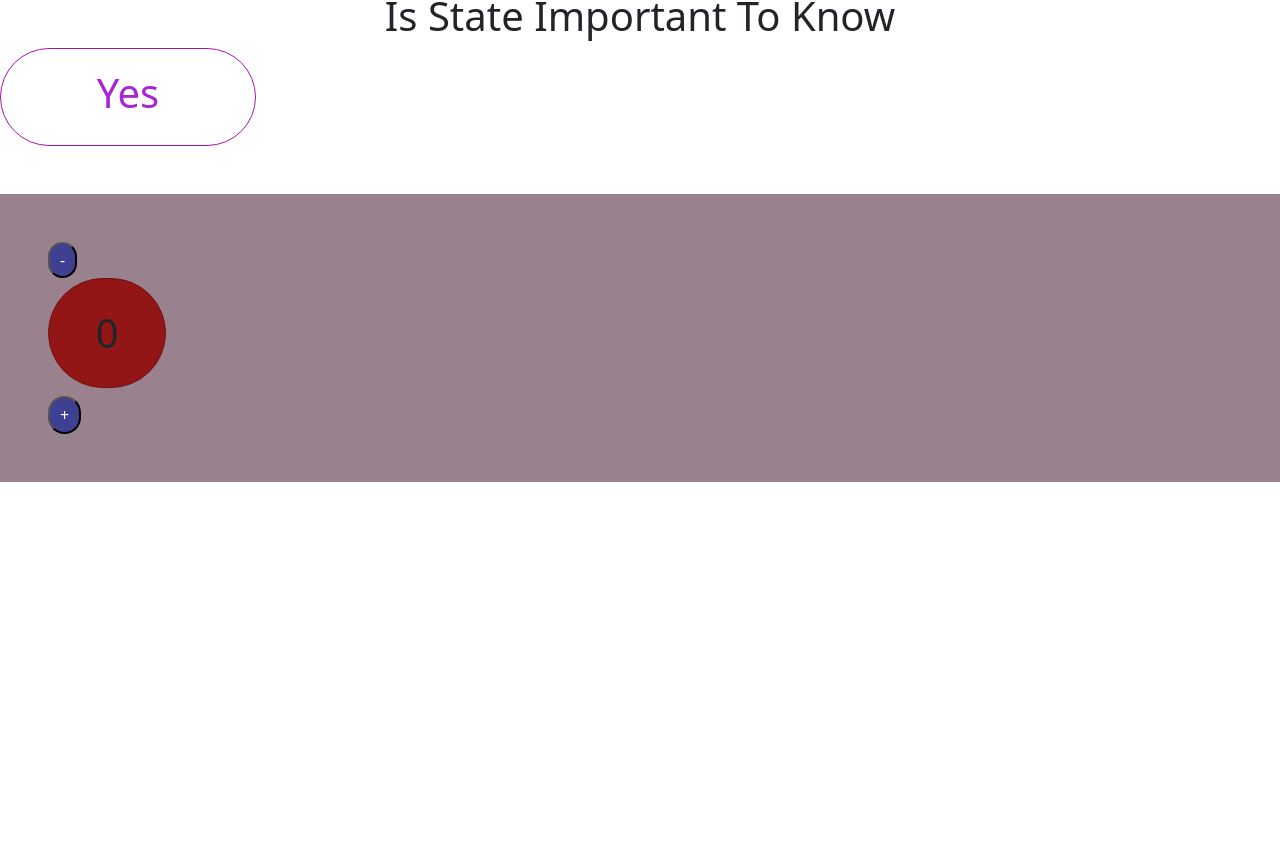
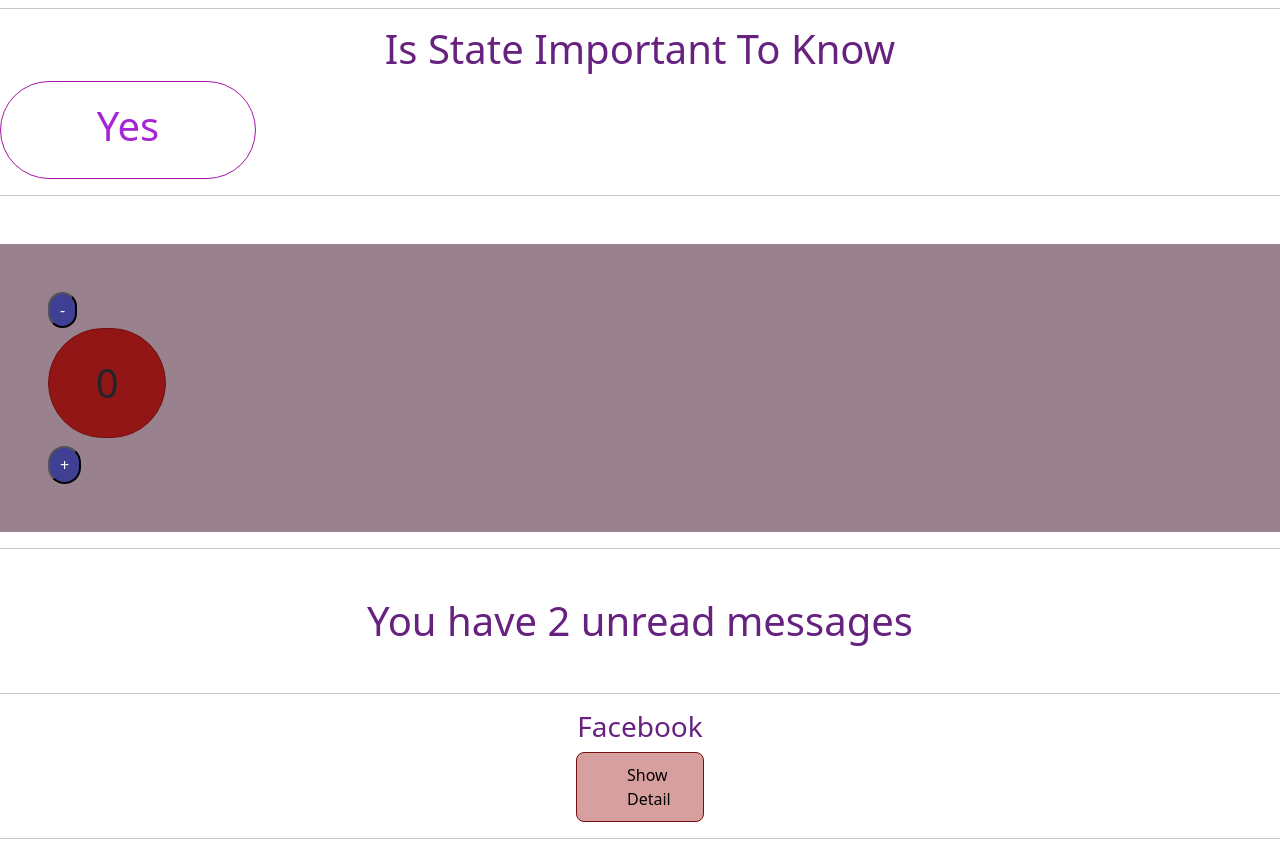
Before and after one commit to kindlenext/react-practice, a Next.js app: page / in a window 1280 px wide. Shown: the part 266-1121 px from the top of the page. Before the commit the page ends 800 px from the top, so only its background shows below. Built offline with nearby package versions, Linux system fonts and the light colour scheme.

Commit message:
Added some rendering conditions )

```diff
--- /dev/null
+++ b/pages/components/Joke.jsx
@@ -0,0 +1,22 @@
+import React from "react";
+import "bootstrap/dist/css/bootstrap.css";
+// import jokesData from "../jokesData";
+export default function Joke(props) {
+  //   console.log(jokesData);
+  const [isShown, setIsShown] = React.useState(false);
+  // only display the history paragraph if `isshown` is true
+
+  function toggleShown() {
+    setIsShown((prevShown) => !prevShown);
+  }
+  return (
+    <div className="text-center">
+      {props.appName && <h3 className="text-clr">{props.appName}</h3>}
+      {isShown && <p>{props.history}</p>}
+      <button onClick={toggleShown} className="btn--img">
+        Show Detail
+      </button>
+      <hr />
+    </div>
+  );
+}
--- a/pages/components/UseState.jsx
+++ b/pages/components/UseState.jsx
@@ -11,7 +11,7 @@ export default function UseState() {
 
   return (
     <div className="contaier state">
-      <h1 className="state--title">Is State Important To Know</h1>
+      <h1 className="state--title text-clr">Is State Important To Know</h1>
       <div className="state--value" onClick={handleClick}>
         <h1>{isImportant}</h1>
       </div>
--- /dev/null
+++ b/pages/components/renderingcond.jsx
@@ -0,0 +1,21 @@
+import React from "react";
+import "bootstrap/dist/css/bootstrap.css";
+
+export default function UnReadMessage() {
+  const [messages, setMessages] = React.useState(["a", "b"]);
+  return (
+    <div className="mt-5 text-center">
+      {messages.length === 0 ? (
+        <h1>You're all caught up!</h1>
+      ) : (
+        <h1 className="text-clr mb-5">
+          You have {messages.length} unread{" "}
+          {messages.length > 1 ? "messages" : "message"}
+        </h1>
+      )}
+    </div>
+  );
+}
+
+// -if there are no unread messages, display"you are all caught up"
+// if there are >0 unread message , you have <n> unread message
--- a/pages/index.js
+++ b/pages/index.js
@@ -3,16 +3,29 @@ import "bootstrap/dist/css/bootstrap.css";
 import UseStateCounter from "./components/Counter";
 import Header from "./components/header";
 import Meme from "./components/meme";
+import UnReadMessage from "./components/renderingcond";
 import UseState from "./components/UseState";
 // import List from "./components/List";
+import Joke from "./components/Joke";
 
 export default function Home() {
   return (
     <div className="">
       <Header />
+
       <Meme />
+      <hr />
       <UseState />
+      <hr />
       <UseStateCounter />
+      <hr />
+      <UnReadMessage />
+      <hr />
+      <Joke
+        className="mt-5"
+        appName="Facebook"
+        history="Create an account or log into Facebook. Connect with friends, family and other people you know. Share photos and videos, send messages and get updates."
+      />
     </div>
   );
 }
--- /dev/null
+++ b/pages/jokesData.js
@@ -0,0 +1,32 @@
+export default [
+  {
+    appName: "WhatsApp",
+    history:
+      "WhatsApp has quickly emerged as the go-to messaging app for over 1.6 billion consumers around the globe. It's a fast, simple, and convenient way for family and friends to chat, create group texts, share photos and videos, send and receive documents, and engage in private, secure conversations anytime, day or night.",
+  },
+  {
+    appName: "Facebook",
+    history:
+      "Create an account or log into Facebook. Connect with friends, family and other people you know. Share photos and videos, send messages and get updates.",
+  },
+  {
+    appName: "Twitter",
+    history:
+      "From breaking news and entertainment to sports and politics, get the full story with all the live commentary.",
+  },
+  {
+    appName: "Instagram",
+    history:
+      "Tap Add account to add login information for a new Instagram account or Log out [username] to remove login information for the Instagram account ",
+  },
+  {
+    appName: "Telegram",
+    history:
+      "Telegram lets you access your chats from multiple devices. Fast. Telegram delivers messages faster than any other application.",
+  },
+  {
+    appName: "Ludo",
+    history:
+      "Ludo STAR is the amazing game that you can play with your friends & family. The game has four colors: red, blue, green and yellow. ",
+  },
+];
--- a/styles/globals.css
+++ b/styles/globals.css
@@ -102,3 +102,14 @@ a {
   max-width: 100%;
   text-align: center;
 }
+.btn--img {
+  border: 1px solid rgb(116, 16, 16);
+  border-radius: 8px;
+  padding: 10px 50px;
+  background-color: rgb(216, 159, 159);
+  width: 10%;
+  text-align: center;
+}
+.text-clr {
+  color: #672280;
+}
```
